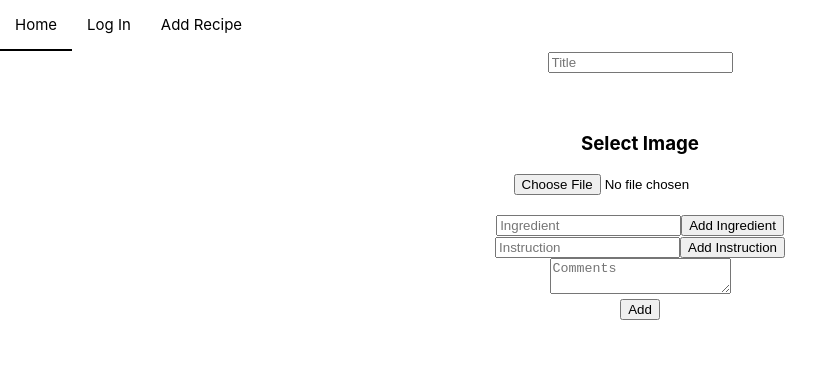
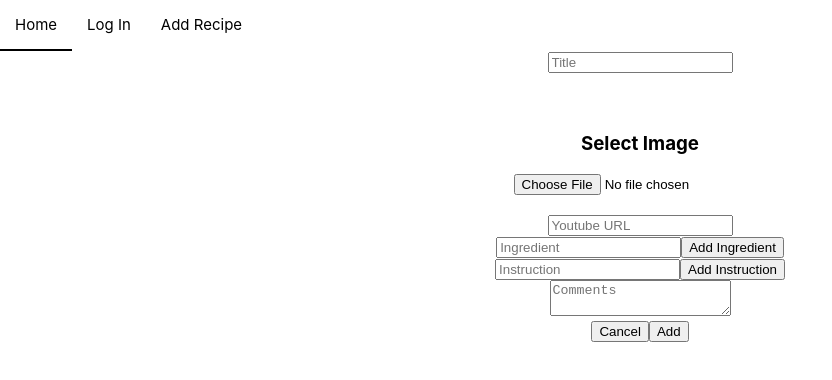
Before and after one commit to obaldwingeil/That-s-cheesy-copy, a React (Create React App) app: page /addrecipe in a window 1280 px wide. Shown: the top 380 px of the page, without its empty margins (0-832 px from the left). Built offline with nearby package versions, Linux system fonts and the light colour scheme.

Commit message:
added youtube link form to add recipe and edit recipe

```diff
--- a/src/components/AddRecipe.js
+++ b/src/components/AddRecipe.js
@@ -1,6 +1,7 @@
 import React, { useState } from "react";
 import "../css/AddRecipe.css";
 import { Button, Form, FormGroup, Input } from "reactstrap";
+import { useNavigate } from "react-router";
 
 export default function AddRecipe() {
   const [title, setTitle] = useState("");
@@ -9,6 +10,10 @@ export default function AddRecipe() {
   const [ingredients, setIngredients] = useState([]);
   const [instructions, setInstructions] = useState([]);
   const [image, setImage] = useState([]);
+  const [embedId, setEmbedId] = useState("");
+  const [invalidURL, setInvalidURL] = useState(false);
+
+  const navigate = useNavigate();
 
   const addrecipe = async () => {
     const rawResponse = await fetch('http://127.0.0.1:5000/addrecipe', {
@@ -17,12 +22,23 @@ export default function AddRecipe() {
         'Accept': 'application/json',
         'Content-Type': 'application/json'
       },
-      body: JSON.stringify({title: title, ingredients: ingredients, instructions: instructions, image: image})
+      body: JSON.stringify({
+        title: title,
+        ingredients: ingredients,
+        instructions: instructions,
+        image: image,
+        embedId: embedId
+      })
     });
     const content = await rawResponse.json();
+    // console.log(content);
 
-    console.log(content);
+    navigate('/');
   };
+
+  const cancel = () => {
+    navigate('/');
+  }
 
   const onChangeImage = event => {
     if (event.target.files && event.target.files[0]) {
@@ -30,6 +46,22 @@ export default function AddRecipe() {
         setImage(
           URL.createObjectURL(img)
         );
+    }
+  }
+
+  function _getEmbedId(event) {
+    if (event === "") {
+      setEmbedId("");
+      setInvalidURL(false);
+    } else {
+      const regExp = /.*(?:youtu.be\/|v\/|u\/\w\/|embed\/|watch\?v=)([^#\&\?]*).*/
+      const match = event.match(regExp);
+      if (match === null) {
+        setInvalidURL(true);
+      } else {
+        setEmbedId(match[1]);
+        setInvalidURL(false);
+      }
     }
   }
 
@@ -68,6 +100,20 @@ export default function AddRecipe() {
           <h3>Select Image</h3>
           <input type="file" name="myImage" onChange={onChangeImage} />
           <h3></h3>
+          <div className="youtubeInput container">
+            {invalidURL ? <div className="invalidURL">
+              Invalid URL
+            </div> : <div/>}
+            <FormGroup className="AddRecipe-input">
+              <Input
+                type="text"
+                defaultValue=""
+                id="AddYoutubeURL-input"
+                placeholder="Youtube URL"
+                onBlur={(e) => _getEmbedId(e.target.value)}
+              />
+            </FormGroup>
+          </div>
           <FormGroup className="AddRecipe-input">
             <Input
               type="text"
@@ -102,6 +148,9 @@ export default function AddRecipe() {
             />
           </FormGroup>
         </Form>
+        <Button className="cancel_button" onClick={cancel}>
+          Cancel
+        </Button>
         <Button onClick={addrecipe} className="AddRecipe">
           Add
         </Button>
--- a/src/components/EditRecipe.js
+++ b/src/components/EditRecipe.js
@@ -13,7 +13,9 @@ class EditRecipe extends Component {
             instruction: "",
             ingredients: [],
             instructions: [],
-            image: null
+            image: null,
+            embedId: "",
+            invalidURL: false
         }
         this.onChangeTitle = this.onChangeTitle.bind(this);
         this.onChangeIngredient = this.onChangeIngredient.bind(this);
@@ -22,6 +24,8 @@ class EditRecipe extends Component {
         this._updateIngredients = this._updateIngredients.bind(this);
         this._updateInstructions = this._updateInstructions.bind(this);
         this.editRecipe = this.editRecipe.bind(this);
+        this._getEmbedId = this._getEmbedId.bind(this);
+        this._cancel = this._cancel.bind(this);
     }
 
     componentDidMount() {
@@ -36,9 +40,10 @@ class EditRecipe extends Component {
                 title: data.title,
                 ingredients: data.ingredients,
                 instructions: data.instructions,
-                image: data.image
+                image: data.image,
+                embedId: data.embedId
             });
-            console.log(id, data.title, data.ingredients, data.instructions, data.image)
+            // console.log(id, data.title, data.ingredients, data.instructions, data.image)
         })
         .catch (function(error) {
             console.log(error)
@@ -73,9 +78,17 @@ class EditRecipe extends Component {
                 'Accept': 'application/json',
                 'Content-Type': 'application/json'
             },
-            body: JSON.stringify({title: this.state.title, ingredients: this.state.ingredients, instructions: this.state.instructions, image: this.state.image})
+            body: JSON.stringify({
+                title: this.state.title,
+                ingredients: this.state.ingredients,
+                instructions: this.state.instructions,
+                image: this.state.image,
+                embedId: this.state.embedId
+            })
         })
-        .then (this.setState({ redirect: true}));
+        .then ((response) => response.json())
+        .then ((data) => {console.log(data)})
+        this.props.router.navigate(`/recipe/${this.state.recipe_id}`);
     }
 
     _updateIngredients() {
@@ -90,6 +103,32 @@ class EditRecipe extends Component {
         new_instructions.push(this.state.instruction);
         this.setState({instructions: new_instructions});
         console.log(new_instructions);
+    }
+
+    _getEmbedId(event) {
+        if (event === "") {
+            this.setState({
+                embedId: "",
+                invalidURL: false
+            });
+        } else {
+            const regExp = /.*(?:youtu.be\/|v\/|u\/\w\/|embed\/|watch\?v=)([^#\&\?]*).*/
+            const match = event.match(regExp);
+            if (match === null) {
+                this.setState({
+                    invalidURL: true
+                });
+            } else {
+                this.setState({
+                    embedId: match[1],
+                    invalidURL: false
+                });
+            }
+        }
+    }
+
+    _cancel() {
+        this.props.router.navigate(`/recipe/${this.state.recipe_id}`);
     }
 
     render() {
@@ -137,6 +176,20 @@ class EditRecipe extends Component {
                         <br></br>
                         <h3>Select Image</h3>
                         <input type="file" name="myImage" onChange={this.onChangeImage} />
+                        <div className="youtubeInput container">
+                            {this.state.invalidURL ? <div className="invalidURL">
+                                Invalid URL
+                            </div> : <div/>}
+                            <FormGroup className="AddRecipe-input">
+                            <Input
+                                type="text"
+                                id="AddYoutubeURL-input"
+                                placeholder="Youtube URL"
+                                onBlur={(e) => this._getEmbedId(e.target.value)}
+                                defaultValue={this.state.embedId === "" ? "" : "https://youtu.be/" + this.state.embedId}
+                            />
+                            </FormGroup>
+                        </div>
                         <br></br>
                         {ingredient_map}
                         <br></br>
@@ -177,6 +230,9 @@ class EditRecipe extends Component {
                         </FormGroup>
                     </Form>
                     <br></br>
+                    <Button className="cancel_button" onClick={this._cancel}>
+                        Cancel
+                    </Button>
                     <Button onClick={() => this.editRecipe(this.state.recipe_id)} className="EditRecipe">
                         Update Recipe
                     </Button>
```
